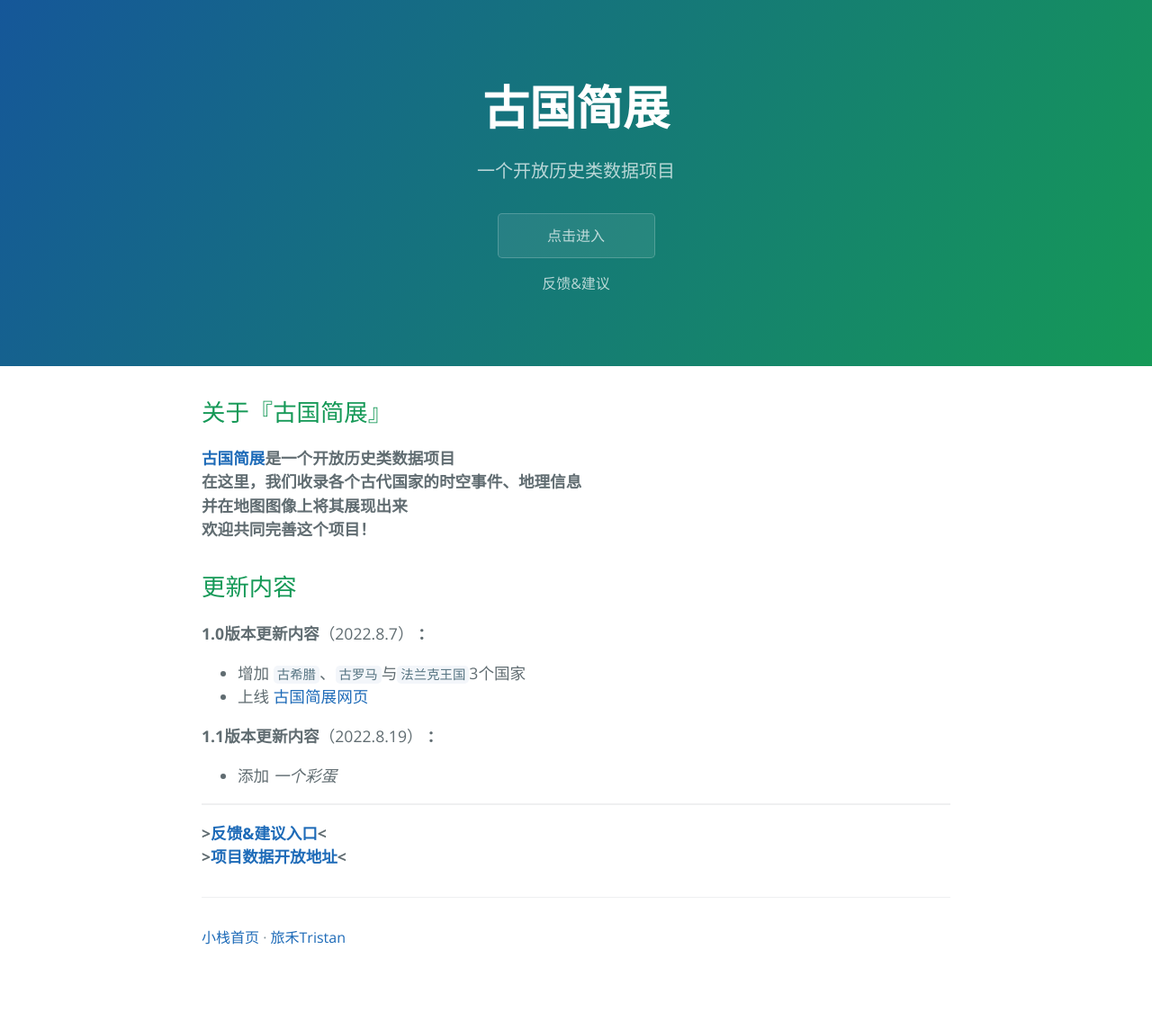
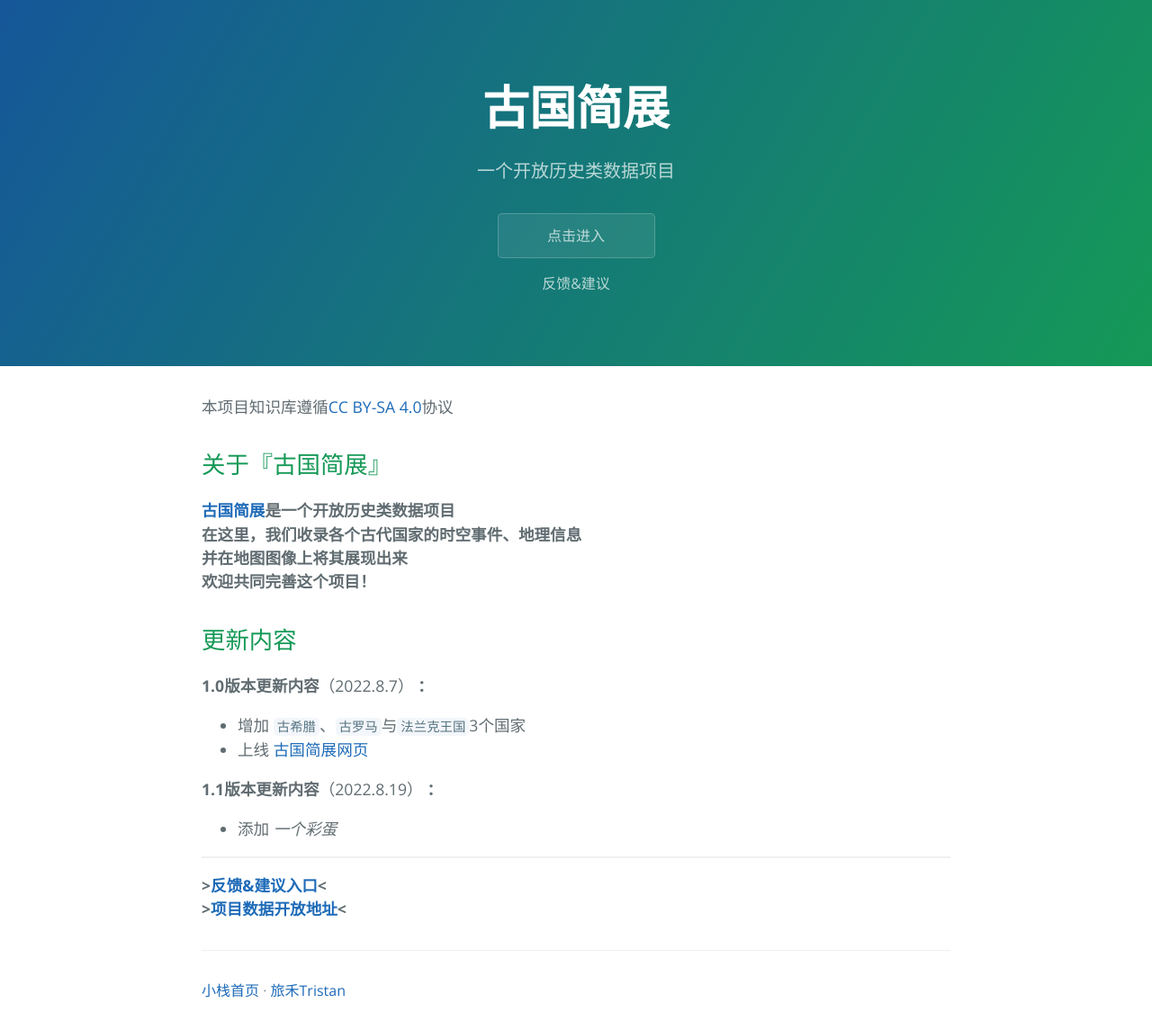
Before and after one commit to Qiu-Quanzhi/blog, a Jekyll site: the page built from historyapp/index.md, in a window 1280 px wide. Shown: the whole page at 90% size. Built offline with Jekyll 4.4.1, drawn with Linux system fonts in a browser that asks for light colours; before the commit the page ends 1086 px from its top, so only the background shows below that.

Commit message:
Update index.md

```diff
--- a/historyapp/index.md
+++ b/historyapp/index.md
@@ -7,6 +7,7 @@ subText: 反馈&建议
 btnUrl: https://www.qqzhi.cc/historyApp/
 btnText: 点击进入
 ---
+本项目知识库遵循[CC BY-SA 4.0](https://creativecommons.org/licenses/by-sa/4.0/deed.zh)协议
 
 ## 关于『古国简展』
 **[古国简展](https://historyapp.qqzhi.cc/)是一个开放历史类数据项目
```
